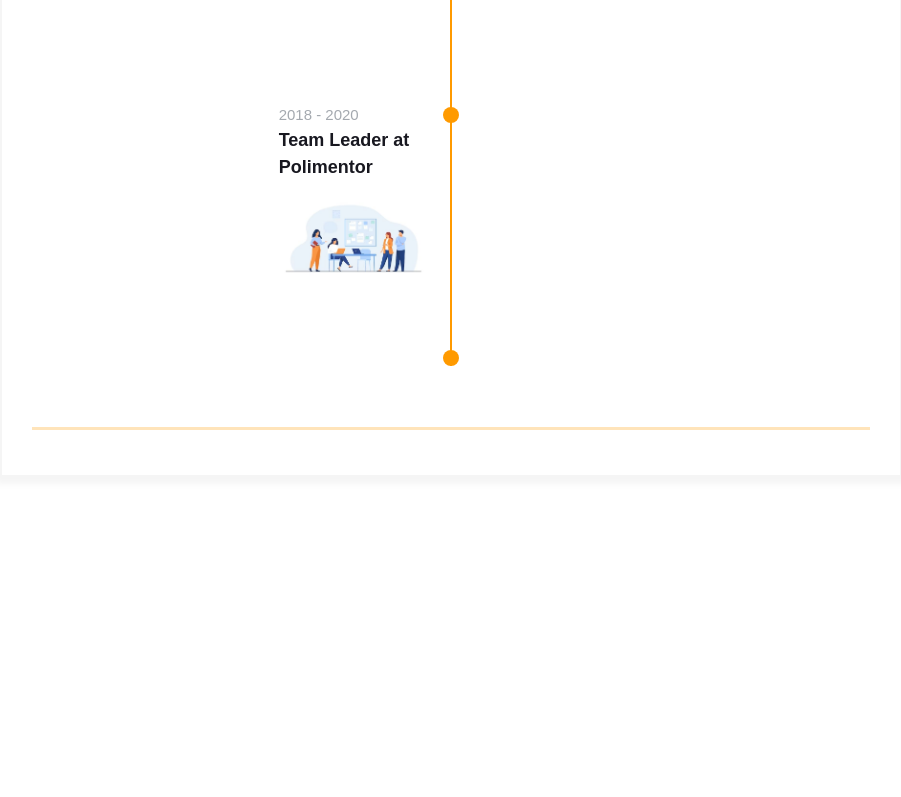
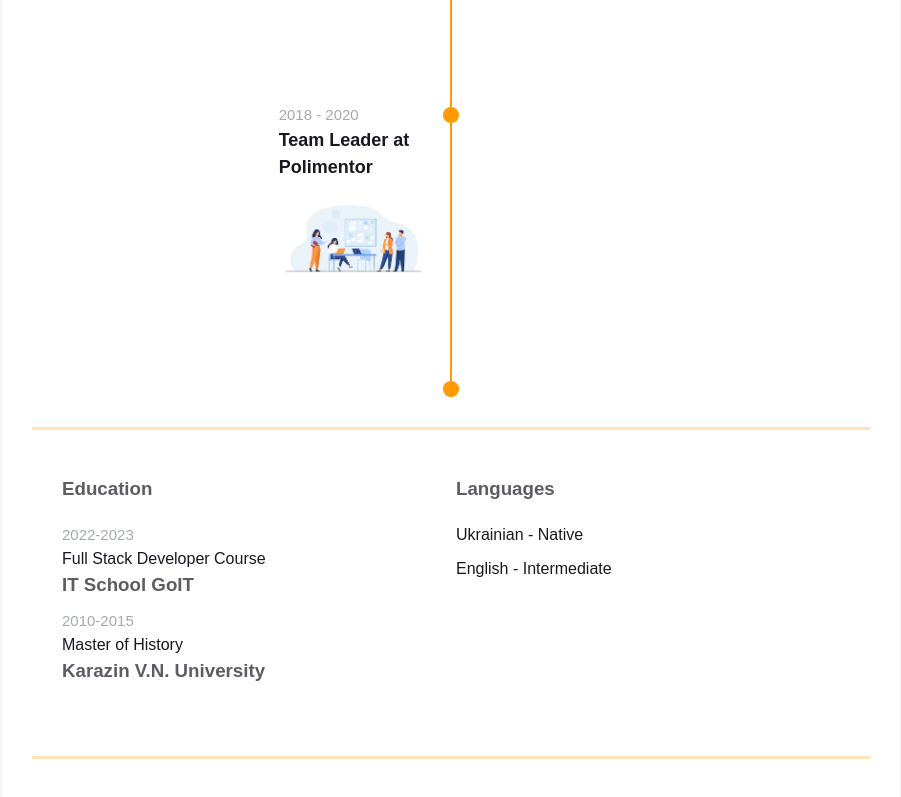
Before and after one commit to daria-hryshchenko/homepage, a plain HTML site: page index.html in a window 1280 px wide. Shown: the part 2366-3163 px from the top of the page, without its empty margins (189-1090 px from the left). Before the commit the page ends 2892 px from the top, so only its background shows below. Drawn offline with Linux system fonts and the light colour scheme; grey boxes are pictures that could not be loaded.

Commit message:
Added Education block and styled it

```diff
--- a/index.html
+++ b/index.html
@@ -309,7 +309,41 @@
             </div>
           </div>
         </div>
-
+        <div class="container">
+          <div class="resume__block">
+            <div class="main-info fh">
+              <div class="additional">
+                <div class="additional__column">
+                  <h3 class="additional-info__education-header">Education</h3>
+                  <ul class="additional__list">
+                    <li class="additional__item">
+                      <span>2022-2023</span>
+                      <p>Full Stack Developer Course</p>
+                      <h3>IT School GoIT</h3>
+                    </li>
+                    <li class="additional__item">
+                      <span>2010-2015</span>
+                      <p>Master of History</p>
+                      <h3>Karazin V.N. University</h3>
+                    </li>
+                  <ul>
+                </div>
+                <div class="additional__column">
+                  <h3 class="additional-info__languages-header">Languages</h3>
+                  <ul class="additional__list">
+                    <li class="additional__item">
+                      <p>Ukrainian - Native</p>
+                    </li>
+                    <li class="additional__item">
+                      <p>English - Intermediate</p>
+                    </li>
+                  </ul>
+                  <iframe src="https://giphy.com/embed/L0ZhO0YWanyEYF7RTE" width="100" height="100" frameBorder="0"></iframe>
+                </div>
+              </div>
+            </div>
+          </div>
+        </div>
         </div>
       </div>
     </main>
--- a/styles.css
+++ b/styles.css
@@ -317,6 +317,11 @@ ul {
     padding-left: 20px;
 }
 
+.additional{
+    flex: 1 1 60%;
+    margin-right: 50px;
+}
+
 .additional-info {
     flex: 1 1 40%;
 }
@@ -441,3 +446,35 @@ ul {
     transform: none;
     opacity: 1;
 }
+
+.additional{
+    display: flex;
+}
+
+.additional__column {
+    flex: 1;
+    padding: 20px;
+    margin: 10px;
+  }
+
+.additional__list{
+    display: flex;
+    flex-direction: column;
+    gap: 10px;
+}
+
+.additional__item span{
+    color: var(--durability-text-color);
+    text-align: left;
+    margin-bottom: 10px;
+    font-size: 15px;
+}
+
+.additional__item p{
+    color: var(--primary-text-color);
+    text-align: left;
+}
+
+.additional__item h3{
+    color: var(--secondary-text-color);
+}
```
Also changed, not shown: assets/8d856d73c15c6281d004b33f291412bf.jpg (added).
